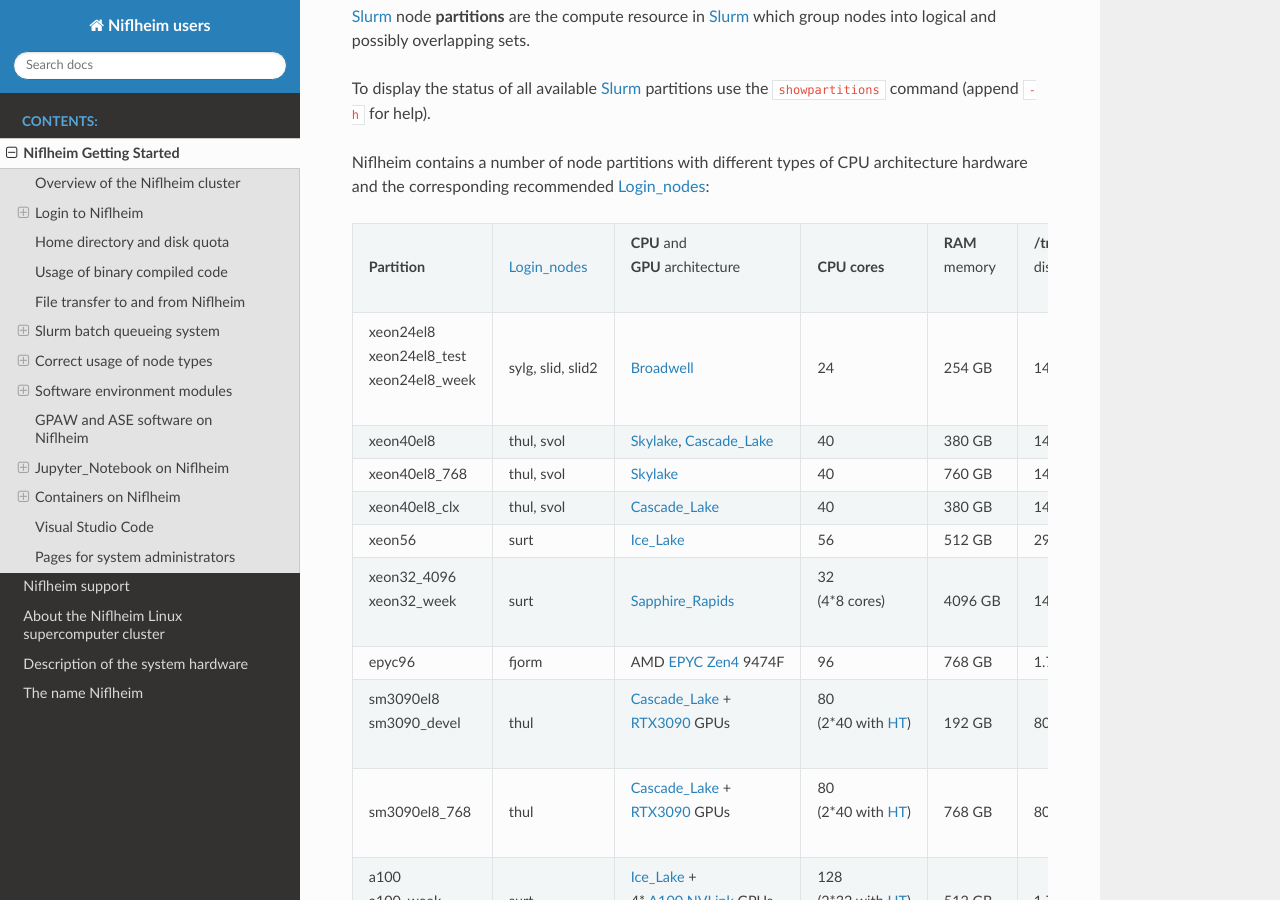
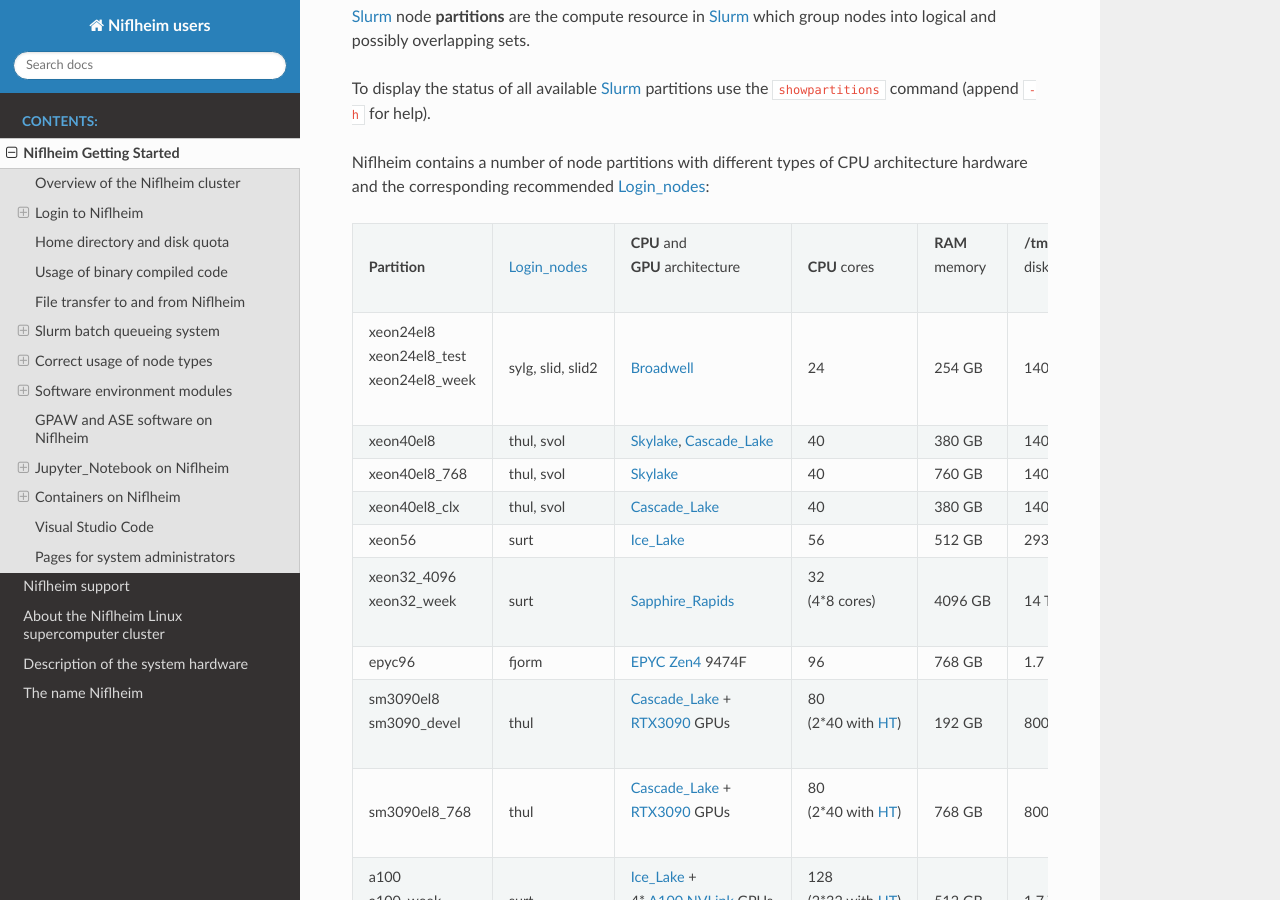
Before and after one commit to OleHolmNielsen/Niflheim_users, a Sphinx documentation site: the page built from docs/Niflheim_Getting_Started.rst, in a window 1280 px wide and 900 px high, scrolled down 4532 px. Built offline with Sphinx 7.4.7 and the Read the Docs theme 3.1.0, drawn with Linux system fonts in a browser that asks for light colours.

Commit message:
Minor edit

```diff
--- a/docs/Niflheim_Getting_Started.rst
+++ b/docs/Niflheim_Getting_Started.rst
@@ -255,7 +255,7 @@ Niflheim contains a number of node partitions with different types of CPU archit
     - Login_nodes_
     - | **CPU** and
       | **GPU** architecture
-    - **CPU cores**
+    - **CPU** cores
     - | **RAM**
       | memory
     - | **/tmp**
@@ -302,7 +302,7 @@ Niflheim contains a number of node partitions with different types of CPU archit
     - 14 TB
   * - epyc96
     - fjorm
-    - AMD EPYC_ Zen4_ 9474F
+    - EPYC_ Zen4_ 9474F
     - 96
     - 768 GB
     - 1.7 GB
```
